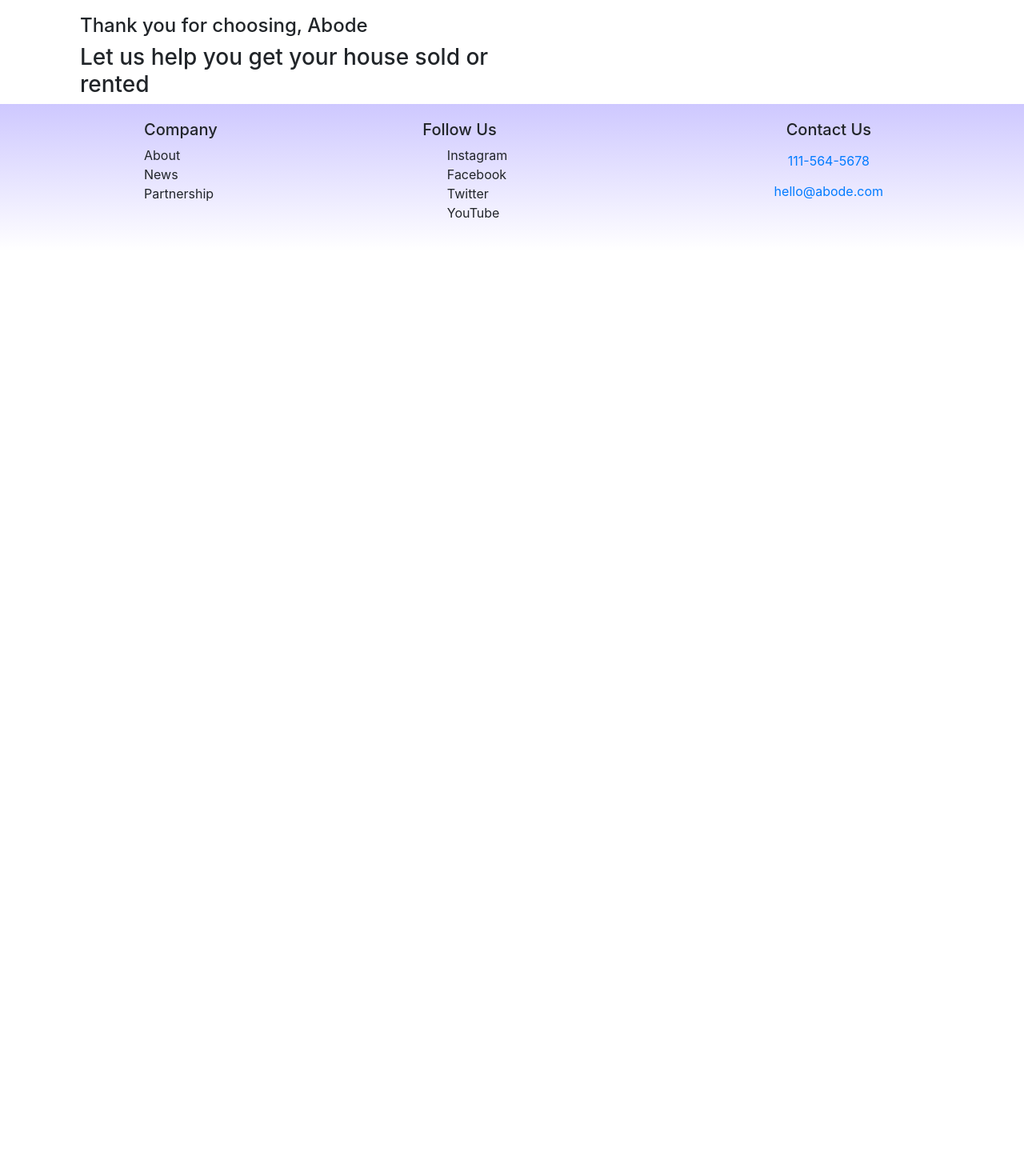
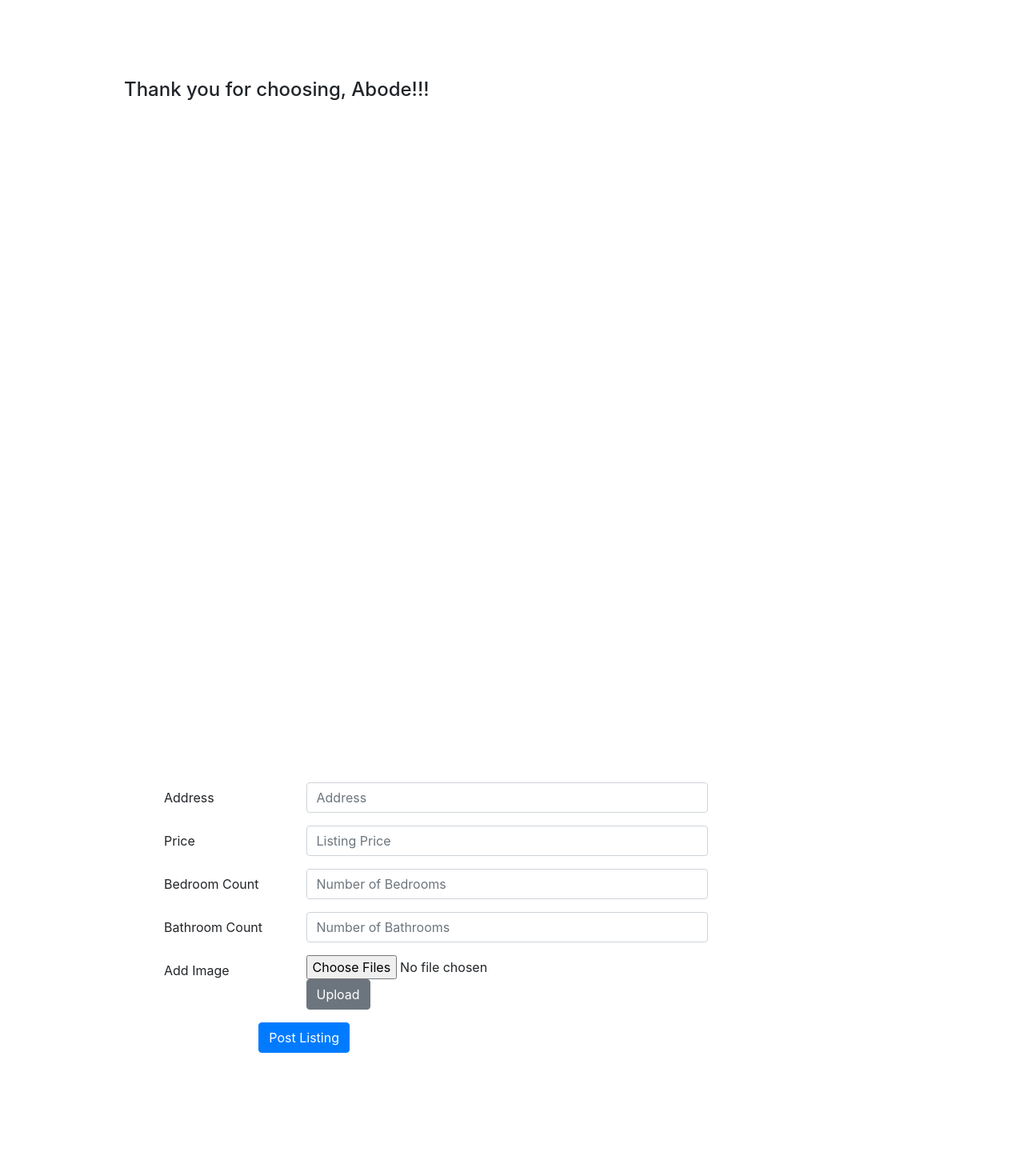
Before and after one commit to hgkassaye/react-portfolio-project, a React (Create React App) app: page /list in a window 1280 px wide. Shown: the part 320-1790 px from the top of the page at 80% size. Before the commit the page ends 800 px from the top, so only its background shows below. Built offline with nearby package versions, Linux system fonts and the light colour scheme; the HTML template or start-up script is replaced by a standard one.

Commit message:
modified AddLisitng component to include a form for a user to add new listing, features the ability to add multiple images

```diff
--- a/src/App.css
+++ b/src/App.css
@@ -1,4 +1,4 @@
-.site-footer {
+/* .site-footer {
   background-image: linear-gradient(#CEC8FF, white);
   padding: 20px 0;
 };
@@ -10,4 +10,43 @@
 CardImg {
   width:400px;
   height: 400px;
+}; */
+
+
+.groupcol {
+  margin: 30px 120px 30px;
+  align-items: 'center';
+  justify-content: 'center';
 };
+
+.row {
+  display: flex;
+  flex-direction: row;
+  flex-wrap: wrap;
+  width: 100%;
+};
+
+.column {
+  display: flex;
+  flex-direction: column;
+  flex-basis: 100%;
+  flex: 1;
+  align-items: 'center';
+}
+
+.rightcol {
+  /* background-color: blue; */
+  height: 800px;
+  padding: 10px;
+  margin: 40px;
+}
+
+.leftcol {
+  /* background-color: green; */
+  width: 700px;
+  height: 800px;
+  padding: 10px;
+  margin: 40px 90px 40px;
+  align-items: 'center';
+  justify-content: 'center';
+}
--- a/src/components/AddListing.js
+++ b/src/components/AddListing.js
@@ -1,17 +1,132 @@
 import React, { Component } from 'react';
+import { Button, Form, FormGroup, Label, Input, Col} from 'reactstrap'
 
 
 class Add extends Component {
+
+    constructor(props) {
+        super(props);
+        this.state = {
+            address: '',
+            price:'',
+            bed: '',
+            bath: '',
+            sqft: '',
+            type: '',
+            propertytype: '',
+            image: []
+        };
+
+        this.handleInputChange = this.handleInputChange.bind(this);
+        this.handleSubmit = this.handleSubmit.bind(this);
+        this.handleFileChange = this.handleFileChange.bind(this);
+    }
+
+    handleInputChange(event) {
+        const target = event.target;
+        const name = target.name;
+        const value = target.type === 'checkbox' ? target.checked : target.value;
+
+        this.setState({
+            [name]: value
+        });
+    }
+
+    handleSubmit(event) {
+        console.log("current state is : " + JSON.stringify(this.state));
+        alert("current state is : " + JSON.stringify(this.state));
+        event.preventDefault();
+    }
+
+    handleFileChange(event) {
+        this.setState({ image: event.target.files})
+    }
+
+    uploadFile = () => {
+        console.log('I am here')
+        console.log(this.state.image)
+        alert(this.state.image)
+    }
+
     render() {
         return (
-            <div className='container'>
-                <div ClassName='row'>
-                    <div className='col-md-6'>
-                        <h4> Thank you for choosing, Abode</h4>
-                        <h3> Let us help you get your house sold or rented</h3>
+          <div className='groupcol'>
+              <div className='row'>
+                    <div className='column'>
+                      <div className='rightcol'>
+                          <h4>Thank you for choosing, Abode!!!</h4>
+                      </div>
                     </div>
-                </div>
-            </div>
+                    <div className='column'>
+                        <div className='leftcol'>
+                            <Form onSubmit={this.handleSubmit}>
+                                <FormGroup row>
+                                    <Label htmlFor='address' md={3}>Address</Label>
+                                    <Col md={9}>
+                                        <Input Type='text' id='address' name='address'
+                                            placeholder='Address'
+                                            value={this.state.address}
+                                            onChange={this.handleInputChange}
+                                        />
+                                    </Col>
+                                </FormGroup>
+                                <FormGroup row>
+                                    <Label htmlFor='price' md={3}>Price</Label>
+                                    <Col md={9}>
+                                        <Input type='text' id='price' name='price'
+                                            placeholder='Listing Price'
+                                            value={this.state.price}
+                                            onChange={this.handleInputChange}
+                                        />
+                                    </Col>
+                                </FormGroup>
+                                <FormGroup row>
+                                    <Label htmlFor='beds' md={3}> Bedroom Count</Label>
+                                    <Col md={9}>
+                                        <Input type='text' id='bed' name='bed'
+                                            placeholder='Number of Bedrooms'
+                                            value={this.state.bed}
+                                            onChange={this.handleInputChange}
+                                        />
+                                    </Col>
+                                </FormGroup>
+                                <FormGroup row>
+                                    <Label htmlFor='bath' md={3}> Bathroom Count</Label>
+                                    <Col md={9}>
+                                        <Input type='text' id='bath' name='bath'
+                                            placeholder='Number of Bathrooms'
+                                            value={this.state.bath}
+                                            onChange={this.handleInputChange}
+                                        />
+                                    </Col>
+                                </FormGroup>
+                                <FormGroup row>
+                                    <Label htmlFor='image' md={3}> Add Image</Label>
+                                    <Col md={9}>
+                                        <Input type='file' id='bath' name='image'
+                                            placeholder='Image'
+                                            // value={this.state.image}
+                                            onChange={this.handleFileChange}
+                                            multiple
+                                        />
+                                        <Button onClick={this.uploadFile}>Upload</Button>
+
+                                    </Col>
+                                </FormGroup>
+                                <FormGroup row>
+                                    <Col md={{ size: 9, offset: 2}}>
+                                        <Button type='Submit' color='primary'>
+                                            Post Listing
+                                        </Button>
+                                    </Col>
+                                </FormGroup>
+                            </Form>
+                        </div>
+                    </div>
+
+              </div>
+          </div>
+
         )
     }
 
--- a/src/components/FooterComponent.js
+++ b/src/components/FooterComponent.js
@@ -16,7 +16,7 @@
                         </div>
                         <div className='col'>
                             <h5>Follow Us</h5>
-                            <ul class='list-unstyled'>
+                            <ul className='list-unstyled'>
                                 <li className='social-container'>
                                     <a className="btn btn-social-icon btn-instagram" href="http://instagram.com/"><i className="fa fa-instagram" /></a> Instagram
                                 </li>
```
